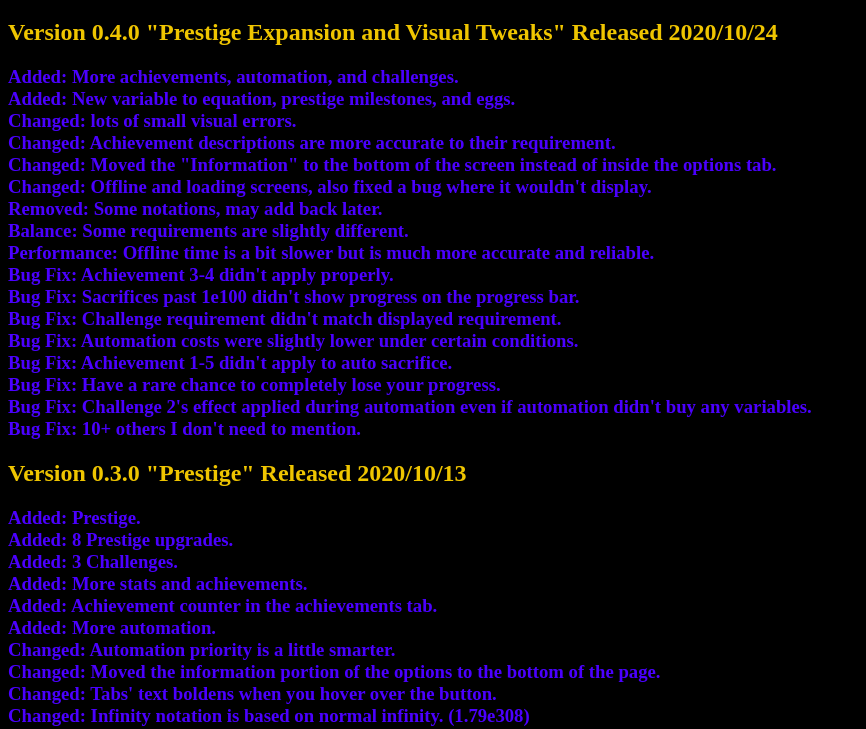
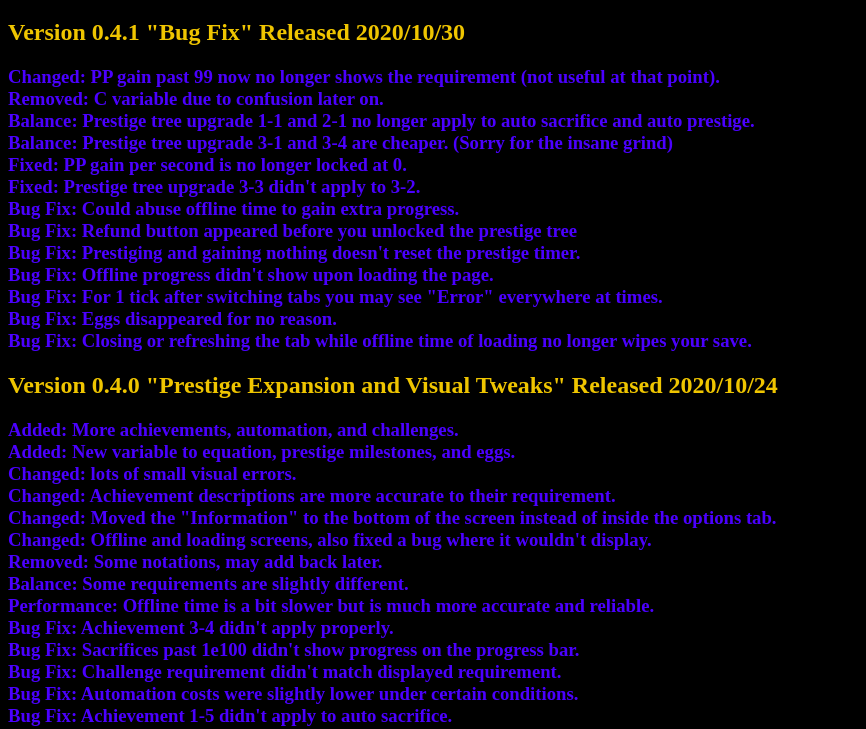
Before and after one commit to Geogolf/Incrementalist-Changelog, a plain HTML site: page index.html in a window 1280 px wide. Shown: the part 61-790 px from the top of the page, without its empty margins (0-866 px from the left). Drawn offline with Linux system fonts and the light colour scheme.

Commit message:
Update index.html

```diff
--- a/index.html
+++ b/index.html
@@ -17,6 +17,24 @@
       </h3>
     </div>
     -->
+    <div>
+      <h2 class="gold">Version 0.4.1 "Bug Fix" Released 2020/10/30</h2>
+      <h3 class="blue">
+        Changed: PP gain past 99 now no longer shows the requirement (not useful at that point).
+        <br>Removed:  C variable due to confusion later on.
+        <br>Balance: Prestige tree upgrade 1-1 and 2-1 no longer apply to auto sacrifice and auto prestige.
+        <br>Balance: Prestige tree upgrade 3-1 and 3-4 are cheaper. (Sorry for the insane grind)
+        <br>Fixed: PP gain per second is no longer locked at 0.
+        <br>Fixed: Prestige tree upgrade 3-3 didn't apply to 3-2.
+        <br>Bug Fix: Could abuse offline time to gain extra progress.
+        <br>Bug Fix: Refund button appeared before you unlocked the prestige tree
+        <br>Bug Fix: Prestiging and gaining nothing doesn't reset the prestige timer.
+        <br>Bug Fix: Offline progress didn't show upon loading the page.
+        <br>Bug Fix: For 1 tick after switching tabs you may see "Error" everywhere at times.
+        <br>Bug Fix: Eggs disappeared for no reason.
+        <br>Bug Fix: Closing or refreshing the tab while offline time of loading no longer wipes your save.
+      </h3>
+    </div>
     <div>
       <h2 class="gold">Version 0.4.0 "Prestige Expansion and Visual Tweaks" Released 2020/10/24</h2>
       <h3 class="blue">
```
